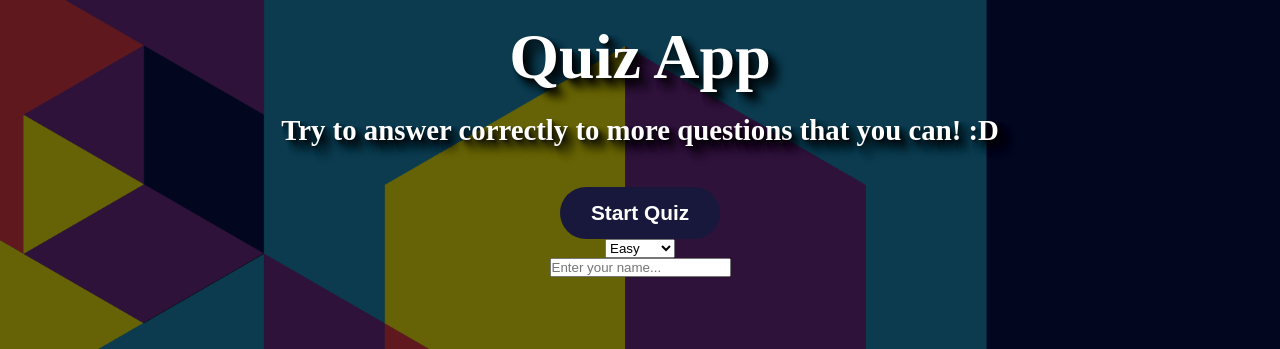
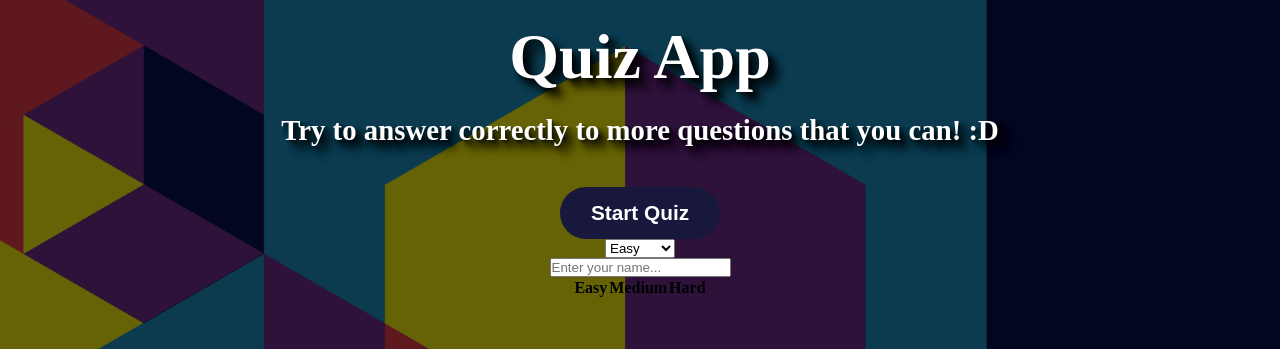
Before and after one commit to dzalee16/Quiz_App, a React (Create React App) app in the folder client/: page / in a window 1280 px wide. Shown: the top 349 px of the page. Built offline with nearby package versions, Linux system fonts and the light colour scheme; no server answers.

Commit message:
Create endgame function for adding user into db, tablofresults components

```diff
--- a/client/src/App.tsx
+++ b/client/src/App.tsx
@@ -1,5 +1,6 @@
 import React, { useState, useEffect } from "react";
 import QuestionsCard from "./components/QuestionsCard";
+import TableOfResults from "./components/TableOfResults/index.";
 import { handleFetchQuestions, Difficulty, QuestionExtend } from "./API/index";
 import { GlobalStyle } from "./styled";
 import { formatTime } from "./utilities/utils";
@@ -19,8 +20,6 @@ export type Answer = {
   correct: boolean;
   correctAnswer: string;
   answer: string;
-  score: number;
-  time: number;
 };
 
 const App = () => {
@@ -36,30 +35,35 @@ const App = () => {
   const [time, setTime] = useState<Time>(Time.EASY);
   const [timerId, setTimerId] = useState<any>(null);
   const [username, setUsername] = useState("");
+  const [errMsg, setErrMsg] = useState("");
 
   useEffect(() => {
-    console.log(questions);
-  }, [questions]);
+    console.log(questionNumber);
+  }, [questionNumber]);
 
   useEffect(() => {
-    console.log(userAnswer);
-  }, [userAnswer]);
+    console.log(userAnswer.length);
+  }, [userAnswer.length]);
 
   // useEffect(() => {
   //   console.log(time);
   // }, [time]);
 
-  useEffect(() => {
-    console.log(username);
-  }, [username]);
+  // useEffect(() => {
+  //   console.log(username);
+  // }, [username]);
 
   // useEffect(() => {
-  //   getUsers()
-  //     .then((res) => {
-  //       console.log(res);
-  //     })
-  //     .catch((err) => console.log(err));
-  // }, []);
+  //   console.log(user);
+  // }, [user]);
+
+  useEffect(() => {
+    getUsers()
+      .then((res) => {
+        console.log(res.data);
+      })
+      .catch((err) => console.log(err));
+  }, []);
 
   // useEffect(() => {
   //   const data = {
@@ -77,6 +81,7 @@ const App = () => {
 
   // Handle start game
   const handleStartGame = async () => {
+    if (username !== "" && username !== null) {
       try {
         setIsLoading(true);
         setIsGameOver(false);
@@ -93,6 +98,9 @@ const App = () => {
       setQuestionNumber(0);
       setUserAnswer([]);
       setIsLoading(false);
+    } else {
+      setErrMsg("You must enter your name");
+    }
   };
 
   //Checking if answer is correct
@@ -108,8 +116,6 @@ const App = () => {
         answer,
         correct,
         correctAnswer: questions[questionNumber].correct_answer,
-        score,
-        time,
       };
       setUserAnswer((prevState) => [...prevState, newAnswer]);
     }
@@ -159,6 +165,19 @@ const App = () => {
     setUsername(e.currentTarget.value);
   };
 
+  const handleEndGame = () => {
+    const data = {
+      username,
+      score,
+      time,
+      difficulty: chooseDifficulty,
+    };
+    createUser(data)
+      .then((res) => console.log(res))
+      .catch((err) => console.log(err));
+    setIsGameOver(true);
+  };
+
   return (
     <React.Fragment>
       <GlobalStyle />
@@ -189,6 +208,8 @@ const App = () => {
                     onChange={handleUsername}
                   />
                 </div>
+                <p className="errMsg">{errMsg}</p>
+                <TableOfResults />
               </>
             ) : (
               !isLoading && (
@@ -229,10 +250,14 @@ const App = () => {
             {!isGameOver &&
             !isLoading &&
             userAnswer.length === questionNumber + 1 &&
-            questionNumber !== TOTAL_QUESTIONS ? (
+            userAnswer.length !== TOTAL_QUESTIONS ? (
               <button className="next-btn" onClick={handleNextQuestion}>
                 Next Question
               </button>
+            ) : !isGameOver &&
+              !isLoading &&
+              userAnswer.length === TOTAL_QUESTIONS ? (
+              <button onClick={handleEndGame}>End Game</button>
             ) : null}
           </div>
         </div>
@@ -242,8 +267,3 @@ const App = () => {
 };
 
 export default App;
-
-// (
-//   userAnswer.length === TOTAL_QUESTIONS ? (
-//     <button>Look table</button>
-//   ) :
--- /dev/null
+++ b/client/src/components/TableOfResults/index..tsx
@@ -0,0 +1,19 @@
+import React from "react";
+
+const TableOfResults: React.FC = () => {
+  return (
+    <table>
+      <thead>
+        <tr>
+          <th>Easy</th>
+          <th>Medium</th>
+          <th>Hard</th>
+        </tr>
+      </thead>
+
+      <tbody></tbody>
+    </table>
+  );
+};
+
+export default TableOfResults;
--- a/client/src/services/db.tsx
+++ b/client/src/services/db.tsx
@@ -1,7 +1,7 @@
 import axios from "axios";
 import { Difficulty } from "../API/index";
 
-const server = "http://localhost:5000";
+const server = "http://localhost:8080";
 
 //get users
 export const getUsers = async () => {
```
Lines whose indentation alone changed are shown as unchanged.
